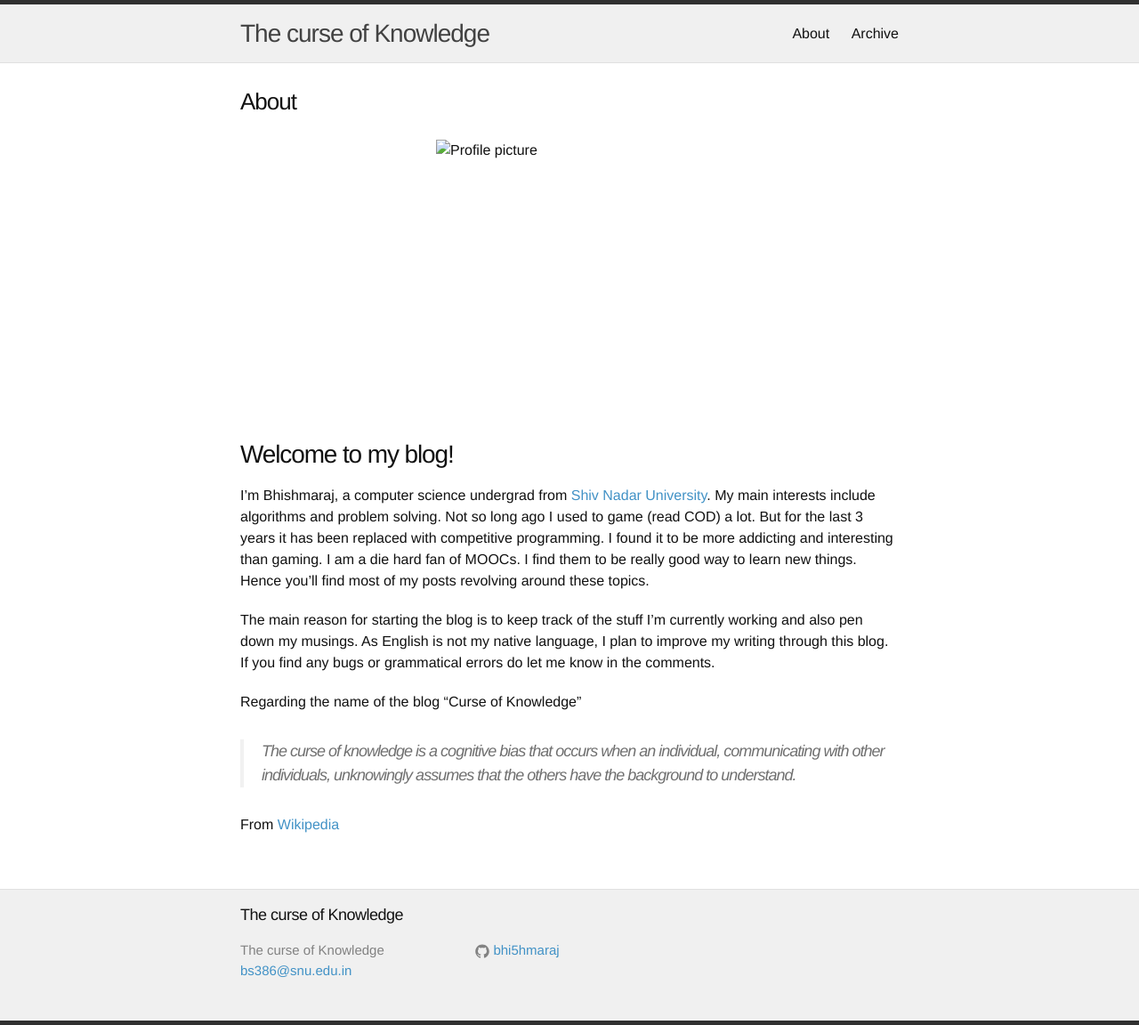
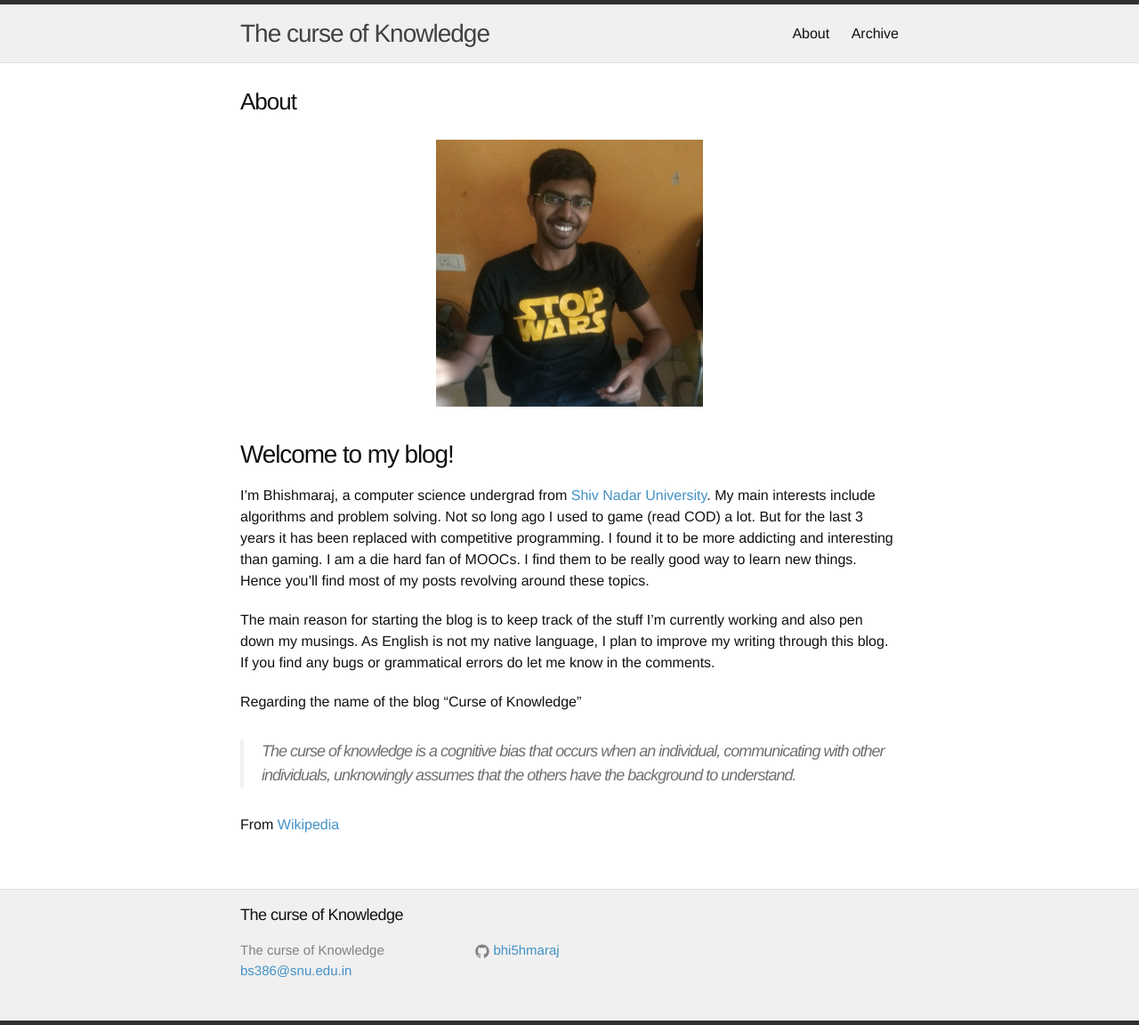
Before and after one commit to bhi5hmaraj/blog, a Jekyll site: the page built from about.md, in a window 1280 px wide. Shown: the whole page at 89% size. Built offline with Jekyll 4.4.1, drawn with Linux system fonts in a browser that asks for light colours; nearby versions of some CDN libraries; Markdown is read by kramdown in place of the engine named in the settings.

Commit message:
hopefully fixed broken image

```diff
--- a/about.md
+++ b/about.md
@@ -4,7 +4,7 @@ title: About
 permalink: /about/
 ---
 
-<img src="{{ site.url | append : site.baseurl}}/images/profile_pic.jpg" alt="Profile picture" height="300px" width="300px"/>
+<img src="{{ "/images/profile_pic.jpg" | relative_url}}" alt="Profile picture" height="300px" width="300px"/>
 
 ### Welcome to my blog!
 
--- a/index.html
+++ b/index.html
@@ -4,7 +4,6 @@ layout: default
 
 
 <div class="previews">
-  {{ site.url | append : site.baseurl}}
   {% for post in paginator.posts %}
   <div class="preview">
 
```
